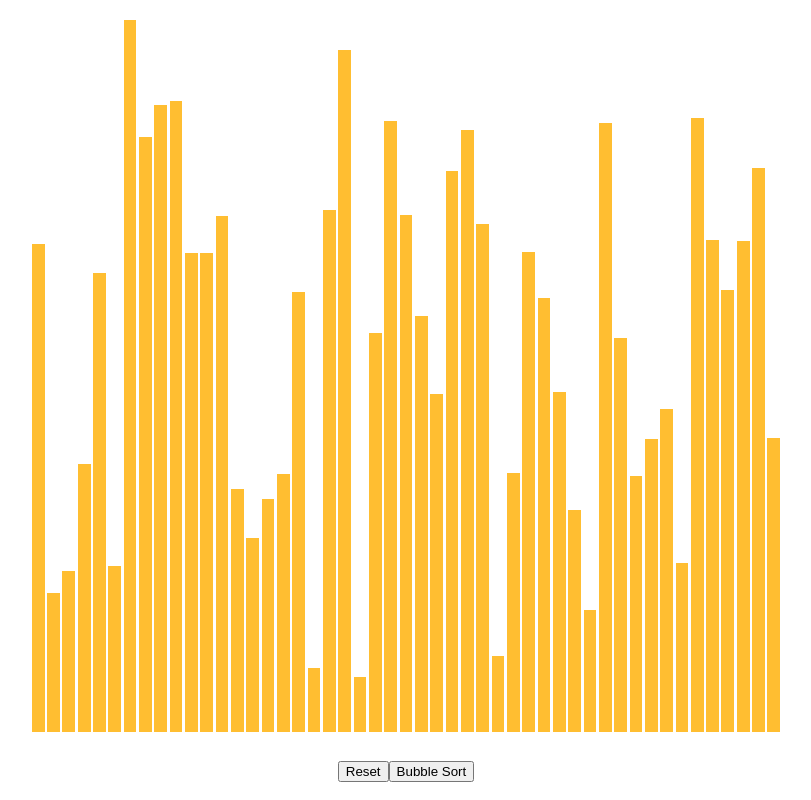
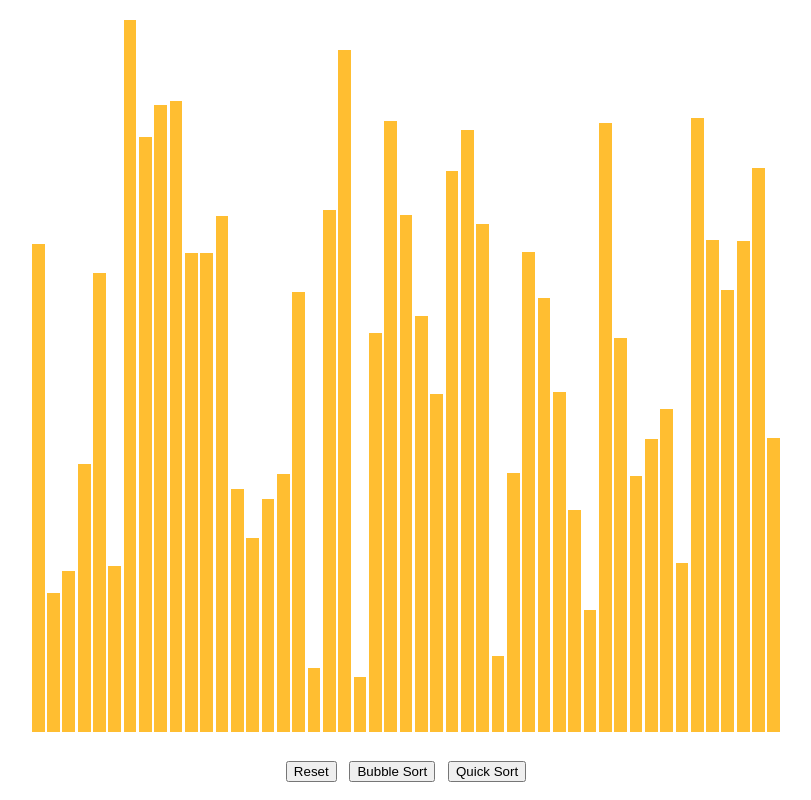
Before and after one commit to laujamie/react-sorting-visualizer, a React (Create React App) app: page / in a window 1280 px wide. Shown: the whole page, without its empty margins (234-1045 px from the left). Built offline with nearby package versions, Linux system fonts and the light colour scheme.

Commit message:
Add quicksort and add extra styling to reset

```diff
--- /dev/null
+++ b/src/components/SortingAlgorithms/QuickSort/QuickSort.tsx
@@ -0,0 +1,52 @@
+export const quickSortAnimations = (arr: number[]): number[][] => {
+  if (arr.length <= 1) {
+    return [];
+  }
+  const animations: number[][] = [];
+  quickSortHelp(arr, 0, arr.length - 1, animations);
+  console.log(arr);
+  return animations;
+};
+
+const partition = (
+  arr: number[],
+  low: number,
+  high: number,
+  animations: number[][]
+): number => {
+  let pivot = arr[high];
+  animations.push([high]); // Add pivot selection as an animation
+  let last = low;
+  for (let i = low; i < high; i++) {
+    let swapped = false;
+    let prev = [last, i];
+    animations.push(prev); // Change color of last and element i
+    if (arr[i] < pivot) {
+      [arr[last], arr[i]] = [arr[i], arr[last]];
+      last++;
+      swapped = true;
+    }
+    let temp = swapped ? [i, last - 1] : [last, i];
+    animations.push(temp); // Swapped or not
+    animations.push(prev); // Reset colors
+  }
+  [arr[last], arr[high]] = [arr[high], arr[last]];
+  animations.push([high]); // Reset color of the pivot after partitioning
+  animations.push([last, high]); // change color of pivot
+  animations.push([high, last]); // swap pivot with high
+  animations.push([last, high]); // reset pivot color
+  return last;
+};
+
+const quickSortHelp = (
+  arr: number[],
+  low: number,
+  high: number,
+  animations: number[][]
+) => {
+  if (low >= high) return;
+  let p_index = partition(arr, low, high, animations);
+
+  quickSortHelp(arr, low, p_index - 1, animations);
+  quickSortHelp(arr, p_index + 1, high, animations);
+};
--- a/src/components/SortingVisualizer/SortingVisualizer.scss
+++ b/src/components/SortingVisualizer/SortingVisualizer.scss
@@ -12,3 +12,7 @@
 .current {
   background-color: blue;
 }
+
+button {
+  margin: 0 0.5vw;
+}
--- a/src/components/SortingVisualizer/SortingVisualizer.tsx
+++ b/src/components/SortingVisualizer/SortingVisualizer.tsx
@@ -2,6 +2,7 @@ import React, { useEffect, useState, useCallback } from "react";
 import "./SortingVisualizer.scss";
 
 import { bubbleSortAnimations } from "../SortingAlgorithms/BubbleSort/BubbleSort";
+import { quickSortAnimations } from "../SortingAlgorithms/QuickSort/QuickSort";
 
 const SortingVisualizer: React.FC = () => {
   let numVals = 50;
@@ -10,7 +11,8 @@ const SortingVisualizer: React.FC = () => {
   const ANIM_LENGTH = 20;
 
   const PRIMARY_COLOR = "#ffbe31";
-  const SECCONDARY_COLOR = "#3172ff";
+  const SECONDARY_COLOR = "#3172ff";
+  const PIVOT_COLOR = "#ff5631";
   const COMPLETED_COLOR = "#72ff31";
   const [arr, setArr] = useState<number[]>([]);
 
@@ -29,7 +31,7 @@ const SortingVisualizer: React.FC = () => {
         const [barOneId, barTwoId] = animations[i];
         const barOneStyles = BARS[barOneId].style;
         const barTwoStyles = BARS[barTwoId].style;
-        const col = i % 3 === 0 ? SECCONDARY_COLOR : PRIMARY_COLOR;
+        const col = i % 3 === 0 ? SECONDARY_COLOR : PRIMARY_COLOR;
         setTimeout(() => {
           barOneStyles.backgroundColor = col;
           barTwoStyles.backgroundColor = col;
@@ -59,13 +61,82 @@ const SortingVisualizer: React.FC = () => {
     }, animations.length * ANIM_LENGTH);
   };
 
+  const quickSort = () => {
+    const animations = quickSortAnimations(arr);
+    let pivotColored = false;
+    let j = 0;
+    for (let i = 0; i < animations.length; i++) {
+      const BARS = document.getElementsByClassName("bar") as HTMLCollectionOf<
+        HTMLElement
+      >;
+      if (animations[i].length === 1) {
+        if (pivotColored) {
+          pivotColored = false;
+          const [id] = animations[i];
+          setTimeout(() => {
+            BARS[id].style.backgroundColor = PRIMARY_COLOR;
+          }, i * ANIM_LENGTH);
+        } else {
+          pivotColored = true;
+          const [id] = animations[i];
+          setTimeout(() => {
+            BARS[id].style.backgroundColor = PIVOT_COLOR;
+          }, i * ANIM_LENGTH);
+          j = 0;
+        }
+        continue;
+      }
+      const [barOneId, barTwoId] = animations[i];
+      const CHANGECOLOR = j % 3 !== 1;
+      if (CHANGECOLOR) {
+        const col =
+          j % 3 === 0
+            ? pivotColored
+              ? SECONDARY_COLOR
+              : PIVOT_COLOR
+            : PRIMARY_COLOR;
+        const barOneStyles = BARS[barOneId].style;
+        const barTwoStyles = BARS[barTwoId].style;
+        setTimeout(() => {
+          barOneStyles.backgroundColor = col;
+          barTwoStyles.backgroundColor = col;
+        }, i * ANIM_LENGTH);
+      } else if (barOneId > barTwoId) {
+        const barOneStyles = BARS[barOneId].style;
+        const barTwoStyles = BARS[barTwoId].style;
+        setTimeout(() => {
+          [barOneStyles.height, barTwoStyles.height] = [
+            barTwoStyles.height,
+            barOneStyles.height
+          ];
+        }, i * ANIM_LENGTH);
+      }
+      j++;
+    }
+    setTimeout(() => {
+      const BARS = document.getElementsByClassName("bar") as HTMLCollectionOf<
+        HTMLElement
+      >;
+      for (let i = 0; i < BARS.length; i++) {
+        BARS[i].style.backgroundColor = COMPLETED_COLOR;
+      }
+      setArr(arr.sort());
+    }, animations.length * ANIM_LENGTH);
+  };
+
   const resetArray = useCallback(() => {
+    const BARS = document.getElementsByClassName("bar") as HTMLCollectionOf<
+      HTMLElement
+    >;
     let res: number[] = [];
     for (let i: number = 1; i < numVals; i++) {
       let j = getRandomArbitrary(LOWER_VAL, UPPER_VAL);
       res.push(j);
     }
     setArr(res);
+    for (let i = 0; i < BARS.length; i++) {
+      BARS[i].style.backgroundColor = PRIMARY_COLOR;
+    }
   }, [setArr, numVals, LOWER_VAL, UPPER_VAL]);
 
   useEffect(() => {
@@ -90,6 +161,7 @@ const SortingVisualizer: React.FC = () => {
       </div>
       <button onClick={resetArray}>Reset</button>
       <button onClick={bubbleSort}>Bubble Sort</button>
+      <button onClick={quickSort}>Quick Sort</button>
     </React.Fragment>
   );
 };
```
